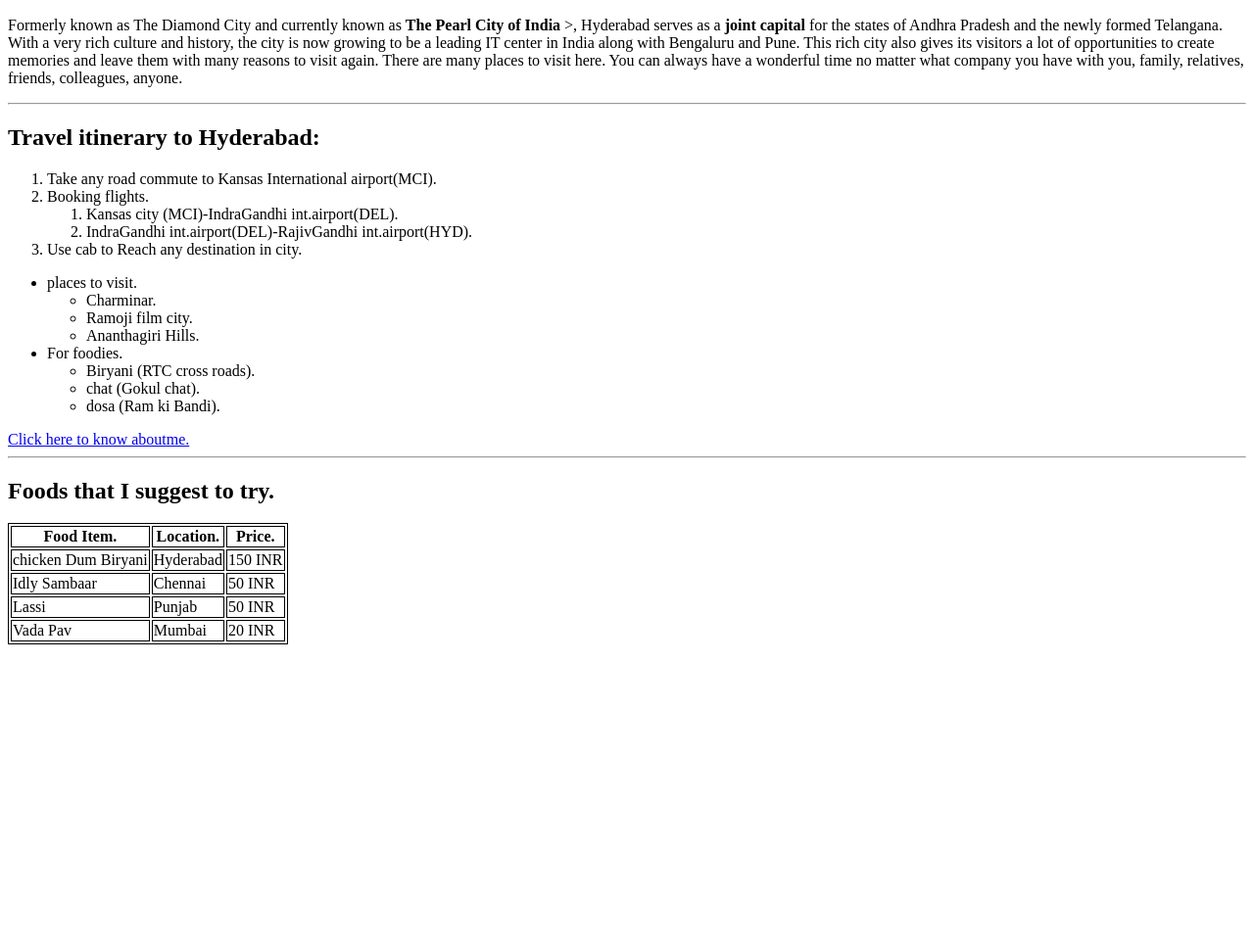
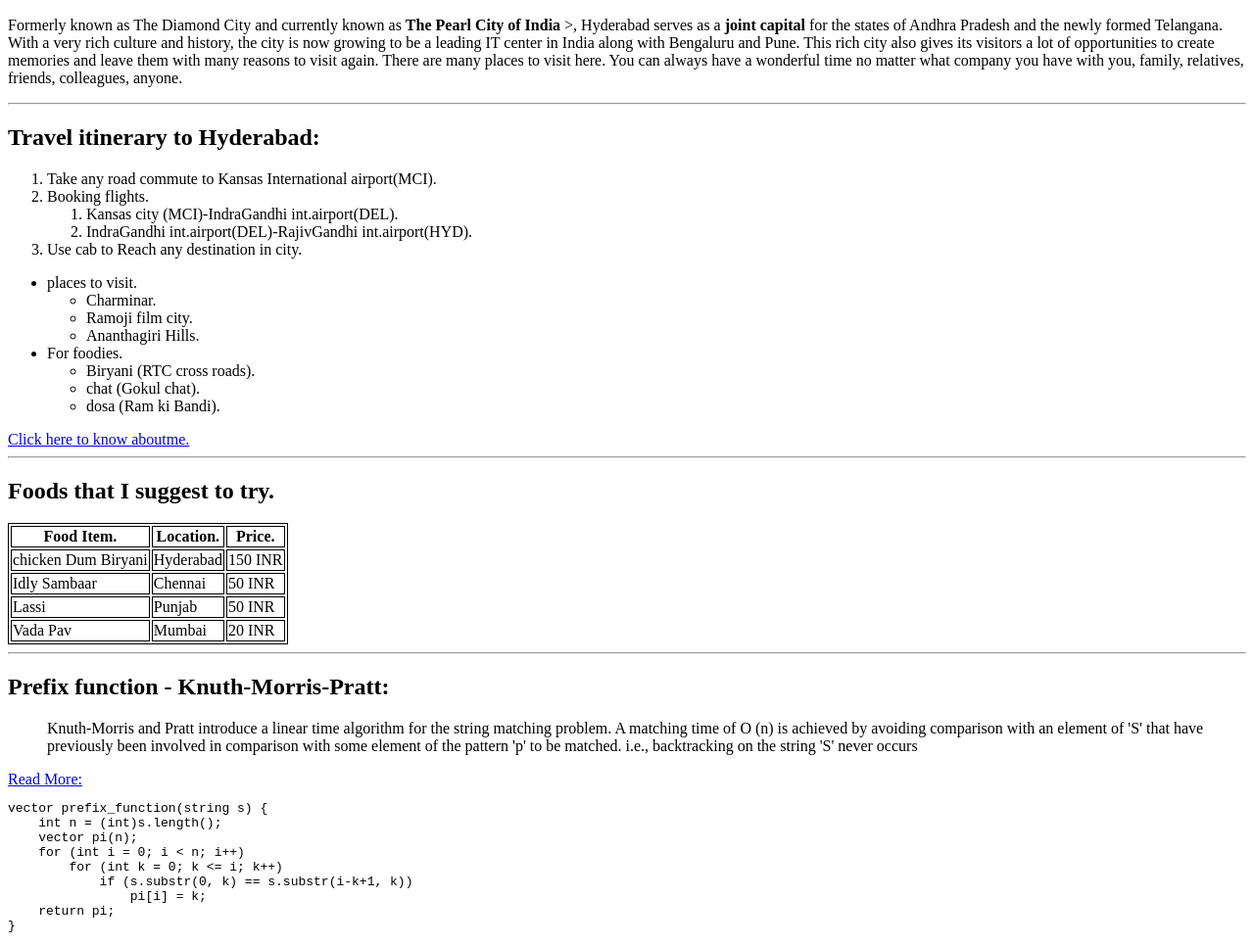
Before and after one commit to 44-563-WebApps-F21/webapps-f21-assignment-3-SidharthaAnnamaneni, a plain HTML site: page index.html in a window 1280 px wide. Shown: the part 110-1076 px from the top of the page at 98% size. Before the commit the page ends 800 px from the top, so only its background shows below. Drawn offline with Linux system fonts and the light colour scheme.

Commit message:
Update index.html

```diff
--- a/index.html
+++ b/index.html
@@ -75,5 +75,22 @@
         <td>20 INR</td>
     </tr>
 </table>
+<hr>
+<h2>Prefix function - Knuth-Morris-Pratt: </h2>
+<blockquote>
+    Knuth-Morris and Pratt introduce a linear time algorithm for the string matching problem.
+    A matching time of O (n) is achieved by avoiding comparison with an element of 'S' that have previously been involved
+    in comparison with some element of the pattern 'p' to be matched. i.e., backtracking on the string 'S' never occurs</blockquote>
+    <a href = "https://www.javatpoint.com/daa-knuth-morris-pratt-algorithm">Read More: </a>
+
+<pre>vector<int> prefix_function(string s) {
+    int n = (int)s.length();
+    vector<int> pi(n);
+    for (int i = 0; i < n; i++)
+        for (int k = 0; k <= i; k++)
+            if (s.substr(0, k) == s.substr(i-k+1, k))
+                pi[i] = k;
+    return pi;
+}</pre>
 </body>
 </html>
```
